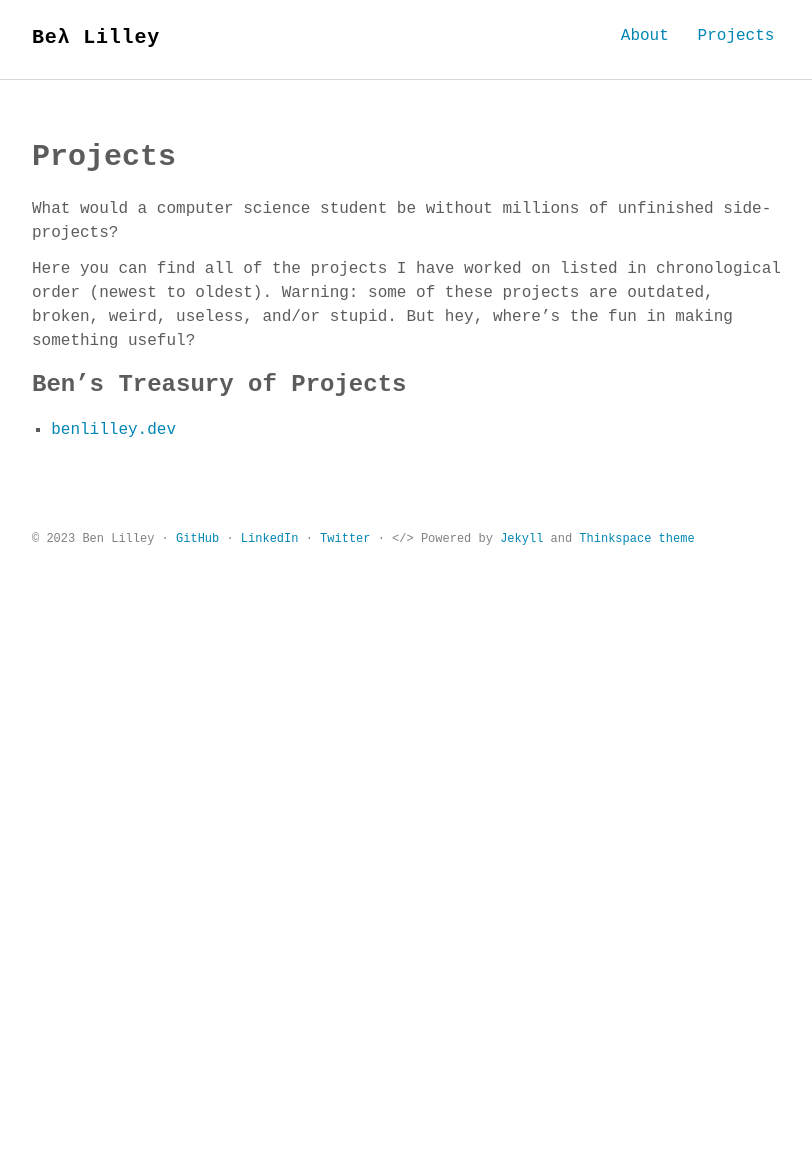
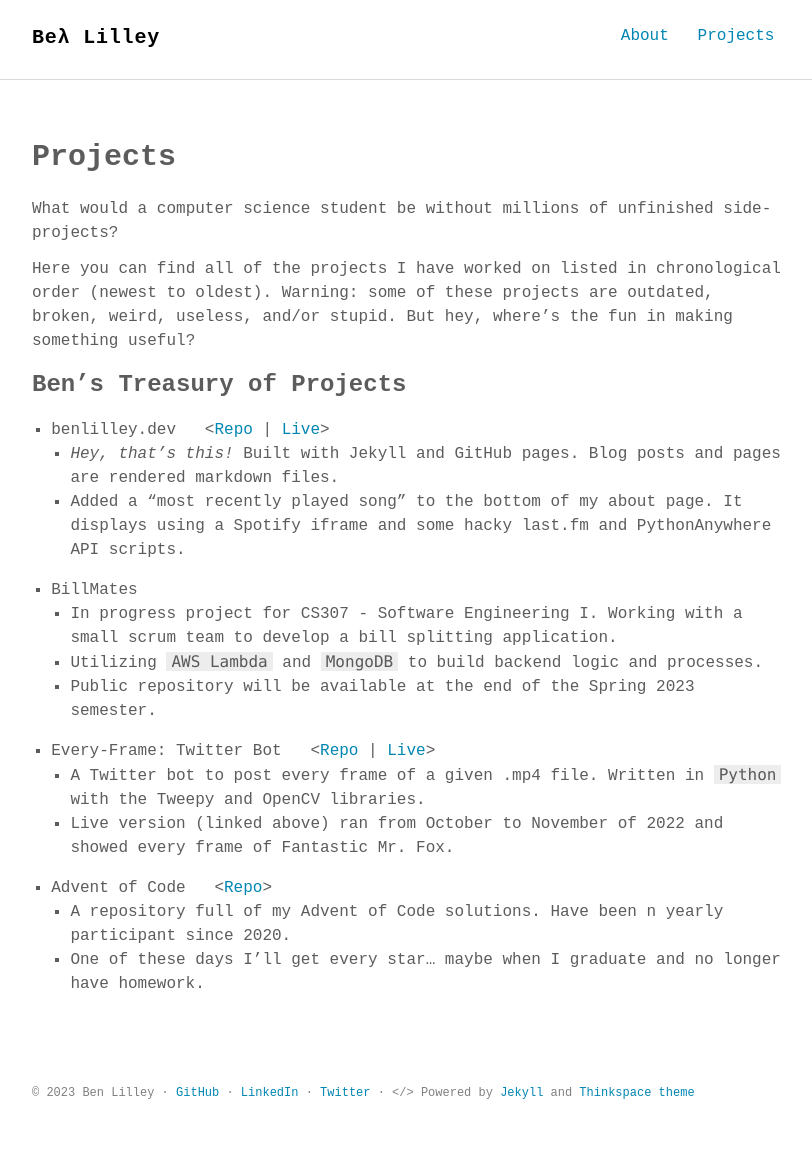
Before and after one commit to bunceandbean/bunceandbean.github.io, a Jekyll site: the page built from docs/projects.md, in a window 1280 px wide. Shown: the whole page, without its empty margins (232-1044 px from the left). Built offline with Jekyll 4.4.1, drawn with Linux system fonts in a browser that asks for light colours; some web fonts are replaced; before the commit the page ends 900 px from its top, so only the background shows below that.

Commit message:
Projects Update

```diff
--- a/blog_ideas.txt
+++ b/blog_ideas.txt
@@ -12,3 +12,5 @@
 * The Cathedral, the Bizaar, and the Bizzare - A project retrospective
 * Fast inverse square root
 * Notes in textbooks (pepper, etc)
+* Library tour
+* Chess ELO
--- a/docs/projects.md
+++ b/docs/projects.md
@@ -10,4 +10,24 @@ Here you can find all of the projects I have worked on listed in chronological o
 
 ### Ben's Treasury of Projects
 
-* <a href = "https://benlilley.dev"> benlilley.dev </a>
+* <div> benlilley.dev &nbsp; &lt;<a href = "https://github.com/bunceandbean/bunceandbean.github.io">Repo</a> | <a href = "https://benlilley.dev"> Live</a>> </div>
+
+    * *Hey, that's this!* Built with Jekyll and GitHub pages. Blog posts and pages are rendered markdown files.
+    * Added a "most recently played song" to the bottom of my about page. It displays using a Spotify iframe and some hacky last.fm and PythonAnywhere API scripts.
+    <br>
+
+* <div>BillMates</div>
+
+    * In progress project for CS307 - Software Engineering I. Working with a small scrum team to develop a bill splitting application.
+    * Utilizing `AWS Lambda` and `MongoDB` to build backend logic and processes.
+    * Public repository will be available at the end of the Spring 2023 semester.
+    <br>
+* <div> Every-Frame: Twitter Bot &nbsp; &lt;<a href = "https://github.com/bunceandbean/every-frame-twitter-bot">Repo</a> | <a href = "https://twitter.com/MrFoxFrames"> Live</a>> </div>
+
+    * A Twitter bot to post every frame of a given .mp4 file. Written in `Python` with the Tweepy and OpenCV libraries.
+    * Live version (linked above) ran from October to November of 2022 and showed every frame of Fantastic Mr. Fox.
+    <br>
+* <div> Advent of Code &nbsp; &lt;<a href = "https://github.com/bunceandbean/advent-of-code">Repo</a>> </div>
+
+    * A repository full of my Advent of Code solutions. Have been n yearly participant since 2020.
+    * One of these days I'll get every star... maybe when I graduate and no longer have homework.
--- /dev/null
+++ b/project_ideas.txt
@@ -0,0 +1,2 @@
+Tic-Tac-Toe 2
+Colors of Pi
```
